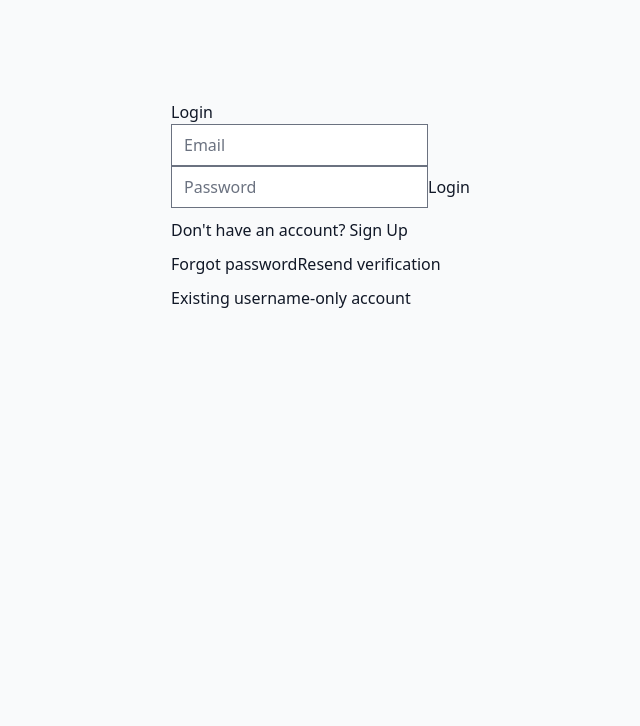
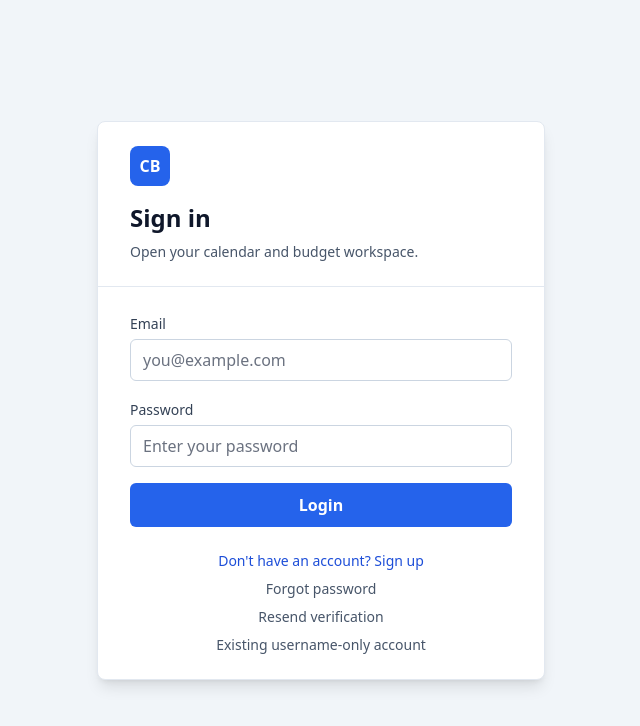
Before and after one commit to andrewniscool/calendar-budget-app, a React (Vite) app: page / in a window 1280 px wide. Shown: the top 726 px of the page, without its empty margins (319-959 px from the left). Built offline with nearby package versions, Linux system fonts and the light colour scheme; no server answers.

Commit message:
Made simple login page for now

```diff
--- a/src/loginPage/AccountActionForm.jsx
+++ b/src/loginPage/AccountActionForm.jsx
@@ -6,6 +6,7 @@ import {
   resetPassword,
   verifyEmail,
 } from '../services/userService';
+import AuthCard from './AuthCard';
 
 const titles = {
   forgot: 'Forgot Password',
@@ -49,14 +50,19 @@ function AccountActionForm({ mode, token, onDone, onCancel }) {
   }
 
   return (
-    <form onSubmit={handleSubmit} style={{ maxWidth: 340, margin: 'auto', paddingTop: 100 }}>
-      <h2>{titles[mode]}</h2>
+    <AuthCard title={titles[mode]} subtitle="Complete this step to continue.">
+    <form onSubmit={handleSubmit} className="space-y-4">
       {mode === 'verify' ? (
-        <p>{loading ? 'Verifying...' : message}</p>
+        <p className="rounded-md bg-blue-50 px-3 py-2 text-sm text-blue-800">
+          {loading ? 'Verifying...' : message}
+        </p>
       ) : (
         <>
           {mode === 'legacy' && (
+            <label className="block text-left">
+              <span className="text-sm font-medium text-slate-700">Existing username</span>
               <input
+                className="mt-1 w-full rounded-md border border-slate-300 px-3 py-2 text-slate-900 outline-none focus:border-blue-500 focus:ring-2 focus:ring-blue-100 disabled:bg-slate-100"
                 type="text"
                 placeholder="Existing username"
                 value={username}
@@ -64,19 +70,29 @@ function AccountActionForm({ mode, token, onDone, onCancel }) {
                 required
                 disabled={loading}
               />
+            </label>
           )}
           {mode !== 'reset' && (
+            <label className="block text-left">
+              <span className="text-sm font-medium text-slate-700">Email</span>
               <input
+                className="mt-1 w-full rounded-md border border-slate-300 px-3 py-2 text-slate-900 outline-none focus:border-blue-500 focus:ring-2 focus:ring-blue-100 disabled:bg-slate-100"
                 type="email"
-              placeholder="Email"
+                placeholder="you@example.com"
                 value={email}
                 onChange={(event) => setEmail(event.target.value)}
                 required
                 disabled={loading}
               />
+            </label>
           )}
           {(mode === 'legacy' || mode === 'reset') && (
+            <label className="block text-left">
+              <span className="text-sm font-medium text-slate-700">
+                {mode === 'reset' ? 'New password' : 'Current password'}
+              </span>
               <input
+                className="mt-1 w-full rounded-md border border-slate-300 px-3 py-2 text-slate-900 outline-none focus:border-blue-500 focus:ring-2 focus:ring-blue-100 disabled:bg-slate-100"
                 type="password"
                 placeholder={mode === 'reset' ? 'New password' : 'Current password'}
                 value={password}
@@ -85,20 +101,26 @@ function AccountActionForm({ mode, token, onDone, onCancel }) {
                 required
                 disabled={loading}
               />
+            </label>
           )}
-          <button type="submit" disabled={loading}>
+          <button
+            className="w-full rounded-md bg-blue-600 px-4 py-2.5 font-semibold text-white hover:bg-blue-700 disabled:cursor-not-allowed disabled:bg-blue-300"
+            type="submit"
+            disabled={loading}
+          >
             {loading ? 'Submitting...' : 'Submit'}
           </button>
-          {message && <p>{message}</p>}
+          {message && <p className="rounded-md bg-red-50 px-3 py-2 text-sm text-red-700">{message}</p>}
         </>
       )}
-      <button type="button" onClick={() => {
+      <button className="w-full text-sm text-slate-600 hover:text-blue-700" type="button" onClick={() => {
         onDone?.();
         onCancel?.();
       }}>
         Back to login
       </button>
     </form>
+    </AuthCard>
   );
 }
 
--- /dev/null
+++ b/src/loginPage/AuthCard.jsx
@@ -0,0 +1,18 @@
+function AuthCard({ title, subtitle, children }) {
+  return (
+    <main className="min-h-screen bg-slate-100 flex items-center justify-center px-4 py-10">
+      <section className="w-full max-w-md rounded-lg bg-white border border-slate-200 shadow-lg">
+        <div className="border-b border-slate-200 px-8 py-6">
+          <div className="h-10 w-10 rounded-lg bg-blue-600 text-white flex items-center justify-center font-bold mb-4">
+            CB
+          </div>
+          <h1 className="text-2xl font-bold text-slate-900">{title}</h1>
+          {subtitle && <p className="mt-2 text-sm text-slate-600">{subtitle}</p>}
+        </div>
+        <div className="px-8 py-6">{children}</div>
+      </section>
+    </main>
+  );
+}
+
+export default AuthCard;
--- a/src/loginPage/LoginForm.jsx
+++ b/src/loginPage/LoginForm.jsx
@@ -1,5 +1,6 @@
 import React, { useState } from "react";
 import { loginUser } from "../services/userService";
+import AuthCard from "./AuthCard";
 
 function LoginForm({ onLoginSuccess, onShowSignUp, onForgotPassword, onLegacyAccount, onResend }) {
   const [email, setEmail] = useState("");
@@ -21,41 +22,57 @@ function LoginForm({ onLoginSuccess, onShowSignUp, onForgotPassword, onLegacyAcc
   };
 
   return (
-    <form onSubmit={handleSubmit} style={{ maxWidth: 300, margin: "auto", paddingTop: 100 }}>
-      <h2>Login</h2>
+    <AuthCard title="Sign in" subtitle="Open your calendar and budget workspace.">
+      <form onSubmit={handleSubmit} className="space-y-4">
+        <label className="block text-left">
+          <span className="text-sm font-medium text-slate-700">Email</span>
           <input
+            className="mt-1 w-full rounded-md border border-slate-300 px-3 py-2 text-slate-900 outline-none focus:border-blue-500 focus:ring-2 focus:ring-blue-100 disabled:bg-slate-100"
             type="email"
-        placeholder="Email"
+            placeholder="you@example.com"
             value={email}
             onChange={(e) => setEmail(e.target.value)}
             required
             disabled={loading}
           />
+        </label>
+        <label className="block text-left">
+          <span className="text-sm font-medium text-slate-700">Password</span>
           <input
+            className="mt-1 w-full rounded-md border border-slate-300 px-3 py-2 text-slate-900 outline-none focus:border-blue-500 focus:ring-2 focus:ring-blue-100 disabled:bg-slate-100"
             type="password"
-        placeholder="Password"
+            placeholder="Enter your password"
             value={password}
             onChange={(e) => setPassword(e.target.value)}
             required
             disabled={loading}
           />
-      <button type="submit" disabled={loading}>
+        </label>
+        <button
+          className="w-full rounded-md bg-blue-600 px-4 py-2.5 font-semibold text-white hover:bg-blue-700 disabled:cursor-not-allowed disabled:bg-blue-300"
+          type="submit"
+          disabled={loading}
+        >
           {loading ? "Logging in..." : "Login"}
         </button>
-      {message && <p style={{ color: "red" }}>{message}</p>}
-      <button type="button" onClick={onShowSignUp} style={{ marginTop: 10 }}>
-        Don't have an account? Sign Up
+        {message && <p className="rounded-md bg-red-50 px-3 py-2 text-sm text-red-700">{message}</p>}
+      </form>
+
+      <div className="mt-6 grid gap-2 text-sm">
+        <button type="button" onClick={onShowSignUp} className="text-blue-700 hover:underline">
+          Don't have an account? Sign up
         </button>
-      <button type="button" onClick={onForgotPassword} style={{ marginTop: 10 }}>
+        <button type="button" onClick={onForgotPassword} className="text-slate-600 hover:text-blue-700">
           Forgot password
         </button>
-      <button type="button" onClick={onResend} style={{ marginTop: 10 }}>
+        <button type="button" onClick={onResend} className="text-slate-600 hover:text-blue-700">
           Resend verification
         </button>
-      <button type="button" onClick={onLegacyAccount} style={{ marginTop: 10 }}>
+        <button type="button" onClick={onLegacyAccount} className="text-slate-600 hover:text-blue-700">
           Existing username-only account
         </button>
-    </form>
+      </div>
+    </AuthCard>
   );
 }
 
--- a/src/loginPage/SignUpForm.jsx
+++ b/src/loginPage/SignUpForm.jsx
@@ -1,5 +1,6 @@
 import React, { useState } from "react";
 import { registerUser } from "../services/userService";
+import AuthCard from "./AuthCard";
 
 function SignUpForm({ onSignUpSuccess, onCancel }) {
   const [username, setUsername] = useState("");
@@ -18,35 +19,52 @@ function SignUpForm({ onSignUpSuccess, onCancel }) {
   };
 
   return (
-    <form onSubmit={handleSubmit} style={{ maxWidth: 300, margin: "auto", paddingTop: 100 }}>
-      <h2>Sign Up</h2>
+    <AuthCard title="Create account" subtitle="Set up an account to save calendars and budgets.">
+      <form onSubmit={handleSubmit} className="space-y-4">
+        <label className="block text-left">
+          <span className="text-sm font-medium text-slate-700">Username</span>
           <input
+            className="mt-1 w-full rounded-md border border-slate-300 px-3 py-2 text-slate-900 outline-none focus:border-blue-500 focus:ring-2 focus:ring-blue-100"
             type="text"
             placeholder="Username"
             value={username}
             onChange={(e) => setUsername(e.target.value)}
             required
           />
+        </label>
+        <label className="block text-left">
+          <span className="text-sm font-medium text-slate-700">Email</span>
           <input
+            className="mt-1 w-full rounded-md border border-slate-300 px-3 py-2 text-slate-900 outline-none focus:border-blue-500 focus:ring-2 focus:ring-blue-100"
             type="email"
-        placeholder="Email"
+            placeholder="you@example.com"
             value={email}
             onChange={(e) => setEmail(e.target.value)}
             required
           />
+        </label>
+        <label className="block text-left">
+          <span className="text-sm font-medium text-slate-700">Password</span>
           <input
+            className="mt-1 w-full rounded-md border border-slate-300 px-3 py-2 text-slate-900 outline-none focus:border-blue-500 focus:ring-2 focus:ring-blue-100"
             type="password"
-        placeholder="Password"
+            placeholder="Create a password"
             value={password}
             onChange={(e) => setPassword(e.target.value)}
             required
           />
-      <button type="submit">Register</button>
-      <button type="button" onClick={onCancel} style={{ marginLeft: 10 }}>
+        </label>
+        <div className="flex gap-3">
+          <button className="flex-1 rounded-md bg-blue-600 px-4 py-2.5 font-semibold text-white hover:bg-blue-700" type="submit">
+            Register
+          </button>
+          <button className="rounded-md border border-slate-300 px-4 py-2.5 font-semibold text-slate-700 hover:bg-slate-50" type="button" onClick={onCancel}>
             Cancel
           </button>
-      {message && <p>{message}</p>}
+        </div>
+        {message && <p className="rounded-md bg-red-50 px-3 py-2 text-sm text-red-700">{message}</p>}
       </form>
+    </AuthCard>
   );
 }
 
```
Lines whose indentation alone changed are shown as unchanged.
